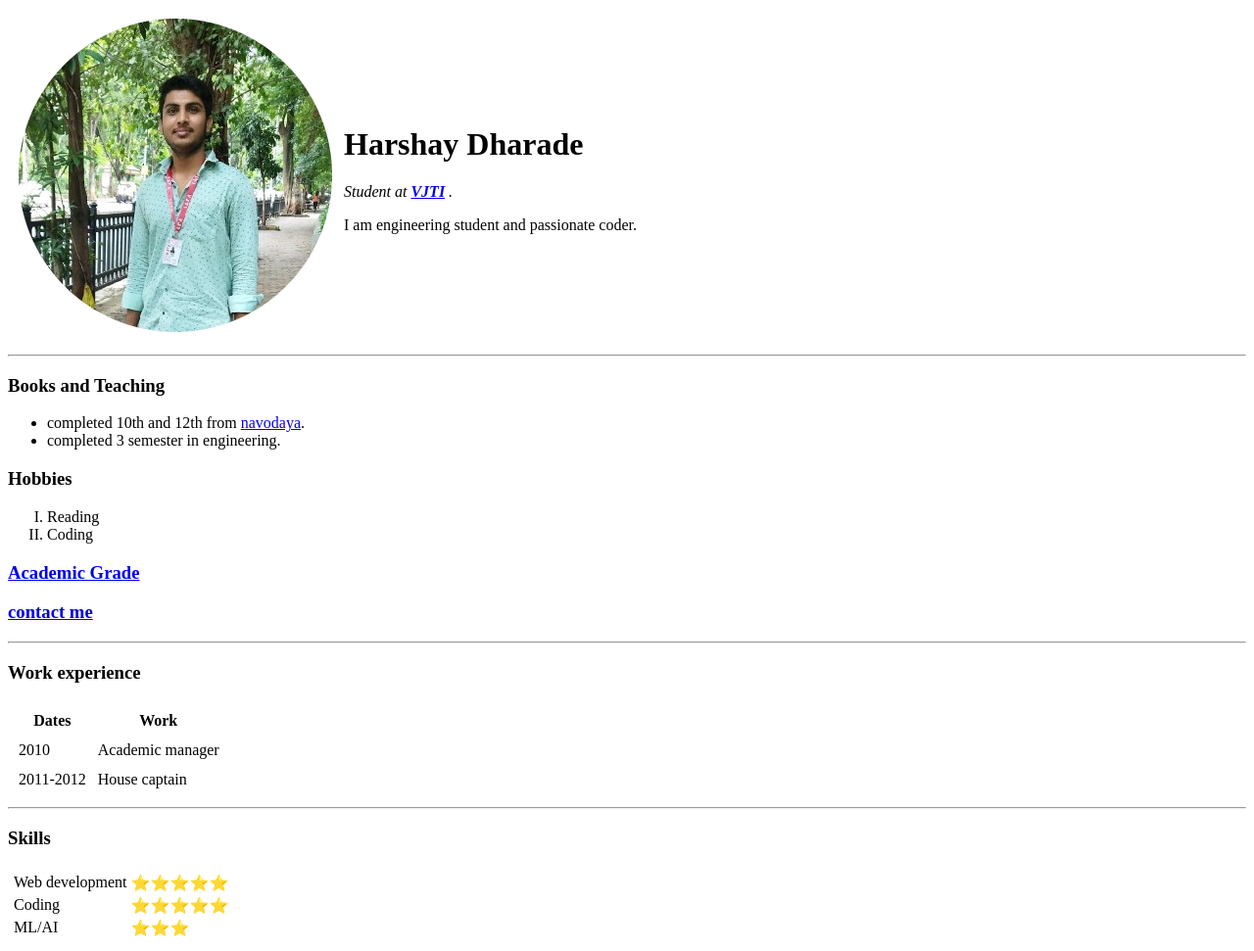
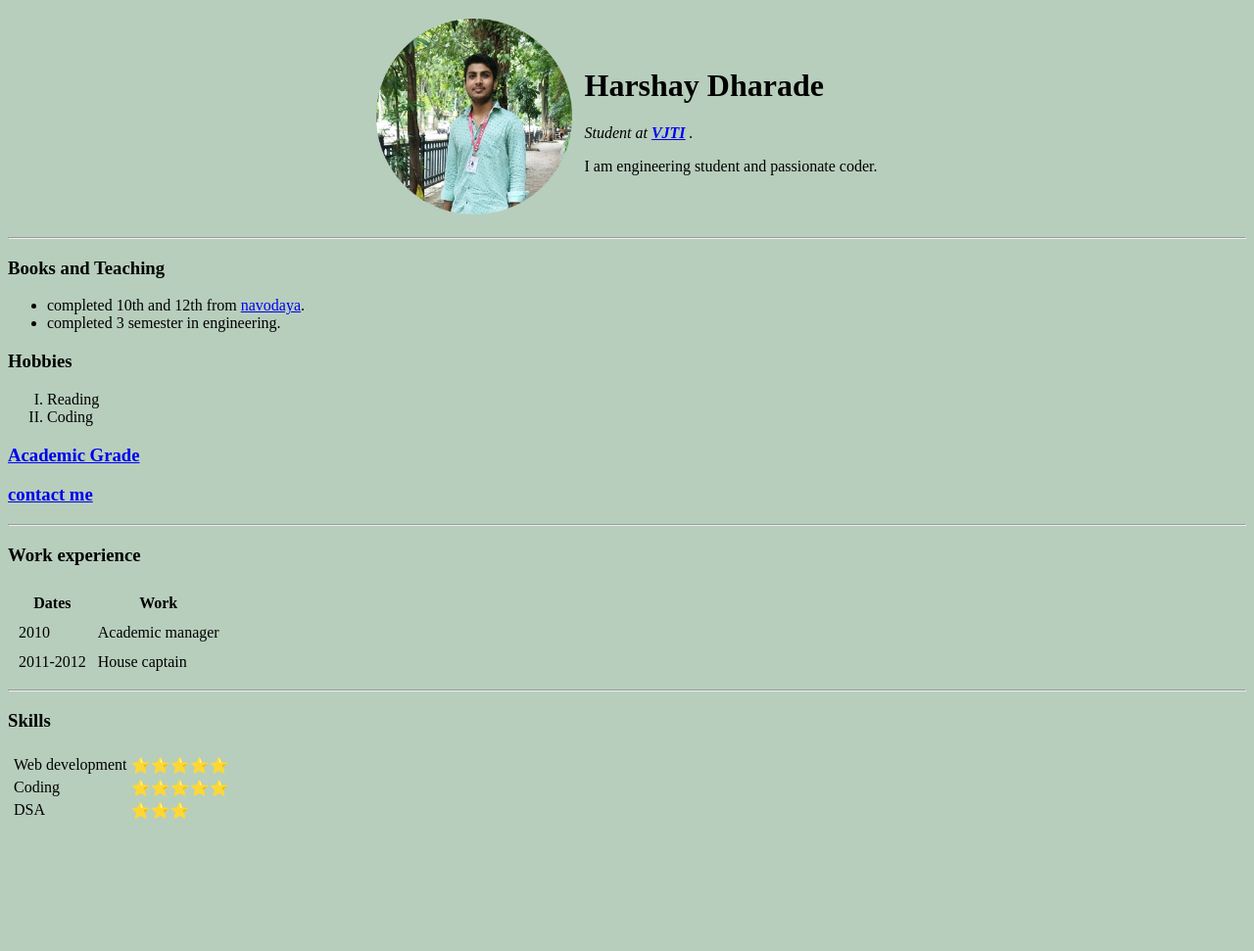
Before and after one commit to harshay18/cv-, a plain HTML site: page index.html in a window 1280 px wide. Shown: the whole page at 98% size. After the commit the page ends 851 px from the top, so only its background shows below. Drawn offline with Linux system fonts and the light colour scheme.

Commit message:
Update index.html

```diff
--- a/index.html
+++ b/index.html
@@ -3,8 +3,26 @@
 <head>
     <meta charset="UTF-8">
     <title>Harshay's personal site</title>
+
+    <style>
+        body{
+            background-color: rgb(183, 206, 188);
+        }
+        /* hr{
+            background-color: rgb(183, 206, 188);
+            border-style: dotted none none;
+            width: 20%;
+            border-width: 10px;
+        } */
+        img{
+            height: 200px;
+
+        }
+    </style>
 </head>
-<body>
+
+<body >
+<center>
 <table cellspacing="10">
     <tr>
         <td><img src="harshay.png" alt="Harshay's profile picture"></td>
@@ -14,7 +32,7 @@
     </tr>
 </table>
 
-
+</center>
 <hr>
 
 <h3>Books and Teaching</h3>
@@ -66,24 +84,12 @@
         <td>⭐⭐⭐⭐⭐</td>
     </tr>
     <tr>
-        <td>ML/AI</td>
+        <td>DSA</td>
         <td>⭐⭐⭐</td>
     </tr>
 </table>
         </td>
     </tr>
 </table>
-
-
-
-
-
-
-
-
-
-
-
-
 </body>
 </html>
```
